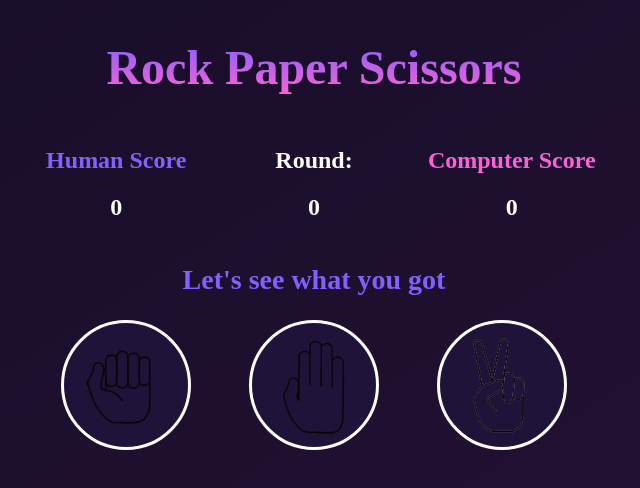
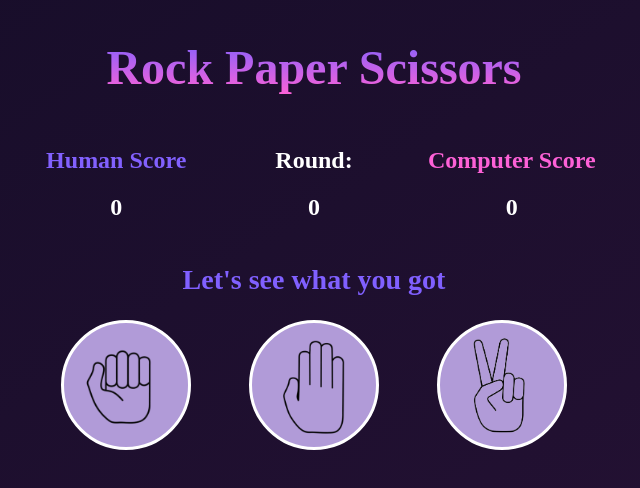
Before and after one commit to akcsantos/rock-paper-scissors, a React (Vite) app: page / in a window 1280 px wide. Shown: the top 488 px of the page, without its empty margins (334-974 px from the left). Built offline with nearby package versions, Linux system fonts and the light colour scheme.

Commit message:
changed bg of choices

```diff
--- a/src/components/gameboard.module.css
+++ b/src/components/gameboard.module.css
@@ -10,7 +10,7 @@
   height: 130px;
   border-radius: 50%;
   margin-bottom: 20px;
-  background-color: #201339;
+  background-color: #b19bd8;
   background-image: url("./images/rock.png");
   background-size: contain;
   background-position: center;
@@ -22,7 +22,7 @@
   height: 130px;
   border-radius: 50%;
   margin-bottom: 20px;
-  background-color: #201339;
+  background-color: #b19bd8;
   background-size: contain;
   background-position: center;
 }
@@ -39,7 +39,7 @@
   height: 130px;
   border-radius: 50%;
   margin-bottom: 20px;
-  background-color: #201339;
+  background-color: #b19bd8;
   background-image: url("./images/rock.png");
   background-size: contain;
   background-position: center;
@@ -51,7 +51,7 @@
   height: 130px;
   border-radius: 50%;
   margin-bottom: 20px;
-  background-color: #201339;
+  background-color: #b19bd8;
   background-image: url("./images/paper.png");
   background-size: contain;
   background-position: center;
@@ -62,7 +62,7 @@
   height: 130px;
   border-radius: 50%;
   margin-bottom: 20px;
-  background-color: #201339;
+  background-color: #b19bd8;
   background-image: url("./images/scissors.png");
   background-size: contain;
   background-position: center;
```
